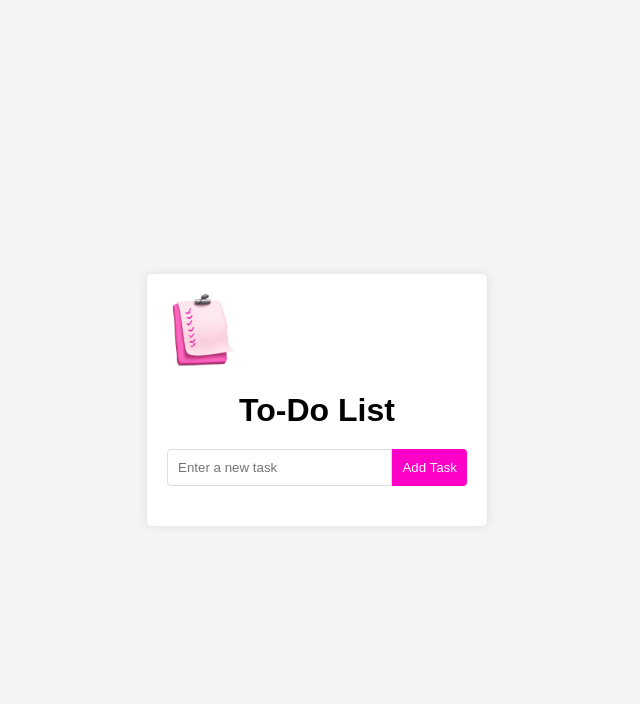
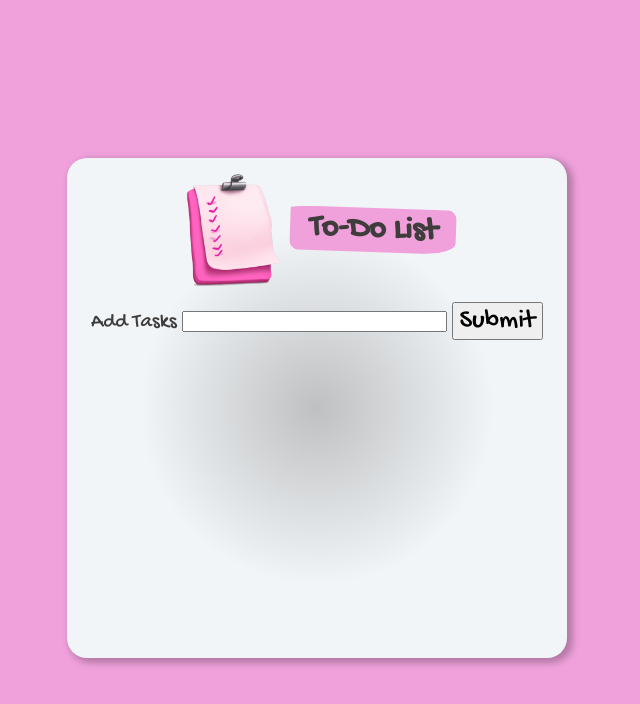
Before and after one commit to Sisonke10-byt/My-Todo-List, a website: page public/index.html in a window 1280 px wide. Shown: the whole page, without its empty margins (323-963 px from the left). Drawn offline with Linux system fonts and the light colour scheme.

Commit message:
Improve JavaScript functionality to align with updated HTML and CSS structure
- Updated rendering logic to reflect tasks as `<li>` elements within the `.toDoList` container, ensuring consistency with the provided CSS styling.
- Incorporated the updated button styles (`button` class) for task completion and deletion actions.
- Improved form handling by preventing default behavior and clearing input fields after task addition.
- Retained core functionalities such as task addition, deletion, completion toggling, and LocalStorage integration for persistence.

```diff
--- a/public/app.js
+++ b/public/app.js
@@ -36,29 +36,30 @@ const fetchTasks = () => {
 // Render tasks
 const renderTasks = () => {
   const tasks = fetchTasks();
-    const taskContainer = document.getElementById('tasks');
+  const taskContainer = document.querySelector('.toDoList');
   taskContainer.innerHTML = tasks
     .map(
       (task, index) => `
-          <div class="task">
+        <li class="task">
           <span style="text-decoration: ${task.completed ? 'line-through' : 'none'};">
             ${task.text}
           </span>
-            <button class="complete" onclick="toggleTaskCompletion(${index})">Toggle</button>
-            <button class="delete" onclick="removeTask(${index})">Delete</button>
-          </div>
+          <button class="button complete" onclick="toggleTaskCompletion(${index})">Complete</button>
+          <button class="button delete" onclick="removeTask(${index})">Delete</button>
+        </li>
       `
     )
     .join('');
 };
 
-  // Event listener for adding a task
-  document.getElementById('add-task-btn').addEventListener('click', () => {
-    const taskInput = document.getElementById('task-input');
+// Event listener for the form submission
+document.querySelector('.form').addEventListener('submit', (e) => {
+  e.preventDefault();
+  const taskInput = document.querySelector('.form__input');
   const task = taskInput.value.trim();
   if (task) {
     addTask(task);
-      taskInput.value = '';
+    taskInput.value = ''; // Clear input after adding the task
   }
 });
 
--- a/public/index.html
+++ b/public/index.html
@@ -6,16 +6,29 @@
   <title>To-Do List</title>
   <link rel="stylesheet" href="style.css">
 </head>
-<body>
-  <div class="container">
-    <img class="heading-img" src="HeadImage.png">
-    <h1 class="heading-title">To-Do List</h1>
-    <div class="input-group">
-      <input type="text" id="task-input" placeholder="Enter a new task">
-      <button id="add-task-btn">Add Task</button>
+
+<section class="container">
+  <div class="heading">
+    <img class="heading__img" src="HeadImage.png">
+    <h1 class="heading__title">To-Do List</h1>
+  </div>
+  <form class="form">
+    <div>
+      <label class="form__label" for="todo"> Add Tasks</label>
+      <input class="form__input"
+           type="text"
+           id="todo"
+           name="to-do"
+           size="30"
+           required>
+      <button class="button"><span>Submit</span></button>
     </div>
-    <div id="tasks"></div>
+  </form>
+  <div>
+    <ul class="toDoList">
+    </ul>
   </div>
+</section>
   <script src="app.js"></script>
 </body>
 </html>
--- a/public/style.css
+++ b/public/style.css
@@ -1,33 +1,63 @@
 @import url('https://fonts.googleapis.com/css?family=Gochi+Hand');
 
-body {
-    font-family: Arial, sans-serif;
-    margin: 0;
-    padding: 0;
+  body {
+    background-color:  rgb(240, 161, 220);
+    min-height: 70vh;
+    padding: 1rem;
+    box-sizing: border-box;
     display: flex;
     justify-content: center;
     align-items: center;
-    height: 100vh;
-    background-color: #f4f4f4;
+    color: rgb(63, 60, 60);
+    font-family: 'Gochi Hand', cursive;
+    text-align: center;
+    font-size: 130%;
+  }
+  @media only screen and (min-width: 500px) {
+    body {
+      min-height: 100vh;
+    }
   }
 
   .container {
-    width: 300px;
-    background: white;
-    padding: 20px;
-    border-radius: 5px;
-    box-shadow: 0 0 10px rgba(0, 0, 0, 0.1);
+    width: 100%;
+    height: auto;
+    min-height: 500px;
+    max-width: 500px;
+    min-width: 250px;
+    background: #f1f5f8;
+    background-image: radial-gradient(circle at center, #bfc0c1, #f1f5f8, transparent);
+    border-radius: 20px;
+    box-shadow: 4px 3px 7px 2px #00000040;
+    padding: 1rem;
+    box-sizing: border-box;
   }
-
-  .heading-img{
+  .heading {
+    display: flex;
+    align-items: center;
+    justify-content: center;
+    margin-bottom: 1rem;
+  }
+  .heading__title {
+    transform: rotate(2deg);
+    padding: 0.2rem 1.2rem;
+    border-radius: 20% 5% 20% 5%/5% 20% 25% 20%;
+    background-color: rgb(240, 161, 220);
+    font-size: 1.5rem;
+  }
+  @media only screen and (min-width: 500px) {
+    .heading__title{
+      font-size: 2rem;
+    }
+  }
+  .heading__img {
     width: 24%;
   }
 
-  h1 {
-    text-align: center;
-    margin-bottom: 20px;
+  button{
+    font-family: 'Gochi Hand', cursive;
+    font-size: 130%;
   }
-
   .input-group {
     display: flex;
     margin-bottom: 20px;
@@ -80,11 +110,11 @@ body {
   }
 
   .task button.complete {
-    background-color: #28a745;
+    background-color:#dc3591;
     color: white;
   }
 
   .task button.delete {
-    background-color: #dc3545;
+    background-color: #9c28a7;
     color: white;
   }
```
Lines whose indentation alone changed are shown as unchanged.
